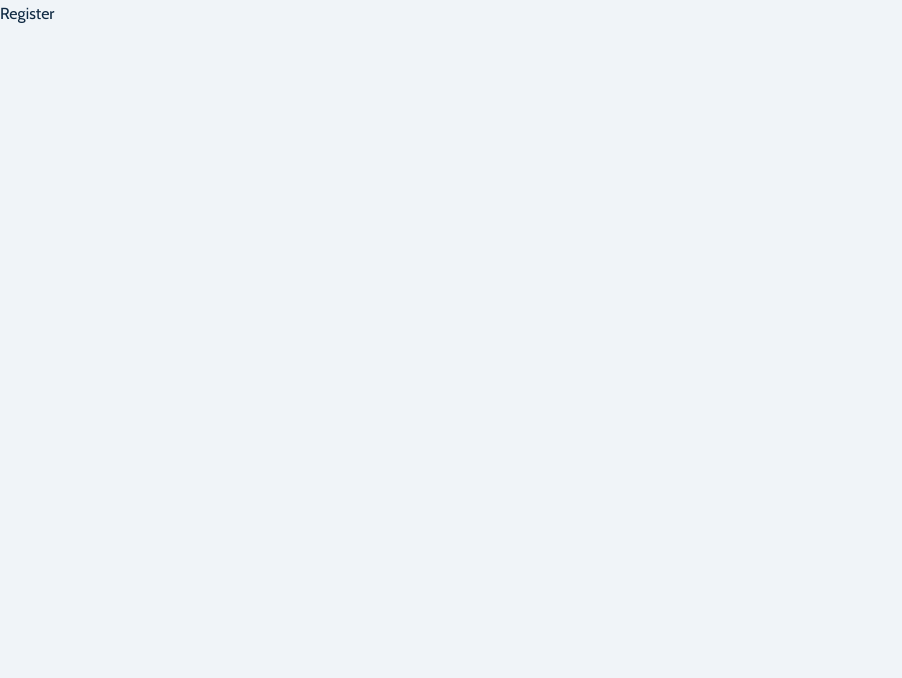
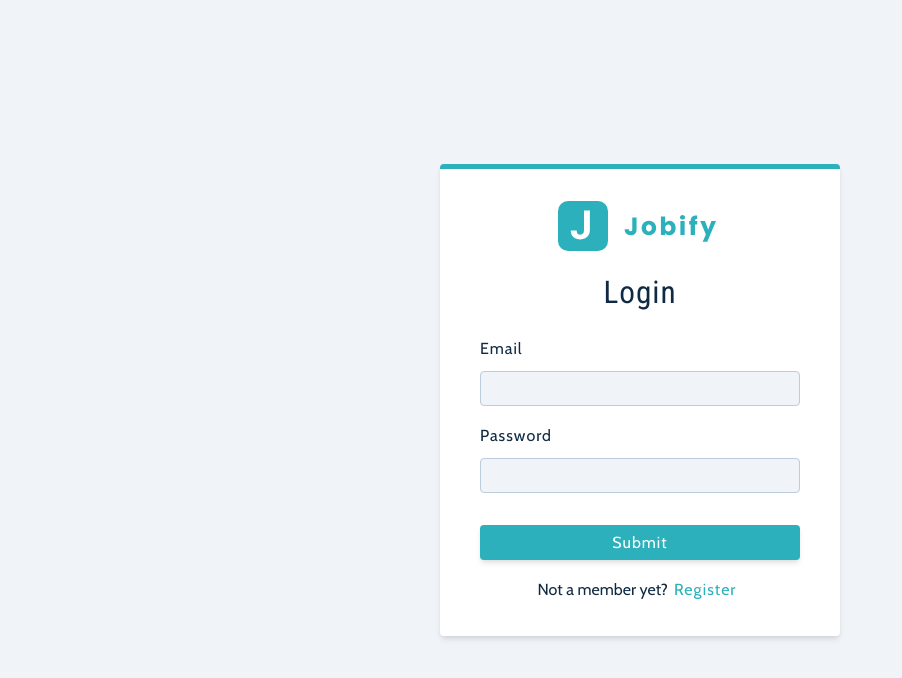
Before and after one commit to merkensten/merkn-kurs-jobify, a React app in the folder jobify-client/: page /register in a window 1280 px wide. Shown: the top 678 px of the page, without its empty margins (0-902 px from the left). Built offline with nearby package versions, Linux system fonts and the light colour scheme; the HTML template or start-up script is replaced by a standard one.

Commit message:
Sektion 7 klar

```diff
--- /dev/null
+++ b/jobify-client/src/components/Alert.jsx
@@ -0,0 +1,7 @@
+import React from 'react';
+
+const Alert = () => {
+  return <div className="alert alert-danger">Alert goes here</div>;
+};
+
+export default Alert;
--- /dev/null
+++ b/jobify-client/src/components/FormRow.jsx
@@ -0,0 +1,20 @@
+import React from 'react';
+
+const FormRow = ({ type, name, value, handleChange, labelText }) => {
+  return (
+    <div className="form-row">
+      <label htmlFor={name} className="form-label">
+        {labelText || name}
+      </label>
+      <input
+        type={type}
+        value={value}
+        name={name}
+        onChange={handleChange}
+        className="form-input"
+      />
+    </div>
+  );
+};
+
+export default FormRow;
--- a/jobify-client/src/exports/components.js
+++ b/jobify-client/src/exports/components.js
@@ -1,4 +1,6 @@
 // Denna lösning är nice för att hantera exports och imports av komponenter
 import Logo from '../components/Logo';
+import FormRow from '../components/FormRow';
+import Alert from '../components/Alert';
 
-export { Logo };
+export { Logo, FormRow, Alert };
--- a/jobify-client/src/pages/Register.jsx
+++ b/jobify-client/src/pages/Register.jsx
@@ -1,7 +1,73 @@
 import React from 'react';
+import { Logo, FormRow, Alert } from '../exports/components';
+import Wrapper from '../assets/wrappers/RegisterPage';
+
+const initialState = {
+  name: '',
+  email: '',
+  password: '',
+  isMember: true,
+  showAlert: false,
+};
 
 const Register = () => {
-  return <div>Register</div>;
+  const [values, setValues] = React.useState(initialState);
+  // global state and useNavigate
+
+  const toggleMember = () => {
+    setValues({ ...values, isMember: !values.isMember });
+  };
+
+  const handleChange = (event) => {
+    console.log(event.target);
+  };
+  const onFormSubmit = (event) => {
+    event.preventDefault();
+    console.log(event.target);
+  };
+
+  return (
+    <Wrapper className="full-page">
+      <form className="form" onSubmit={onFormSubmit}>
+        <Logo />
+        <h3>{values.isMember ? 'Login' : 'Register'}</h3>
+        {values.showAlert && <Alert />}
+        {!values.isMember && (
+          <FormRow
+            type="text"
+            name="Name"
+            value={values.name}
+            handleChange={handleChange}
+            labelText="Name"
+          />
+        )}
+
+        <FormRow
+          type="email"
+          name="Email"
+          value={values.email}
+          handleChange={handleChange}
+          labelText="Email"
+        />
+        <FormRow
+          type="password"
+          name="Password"
+          value={values.password}
+          handleChange={handleChange}
+          labelText="Password"
+        />
+        <button type="submit" className="btn btn-block">
+          Submit
+        </button>
+        <p>
+          {values.isMember ? 'Not a member yet?' : 'Already a member?'}
+          <button type="button" onClick={toggleMember} className="member-btn">
+            {values.isMember ? 'Register' : 'Login'}
+          </button>
+        </p>
+      </form>
+    </Wrapper>
+  );
 };
 
 export default Register;
```
